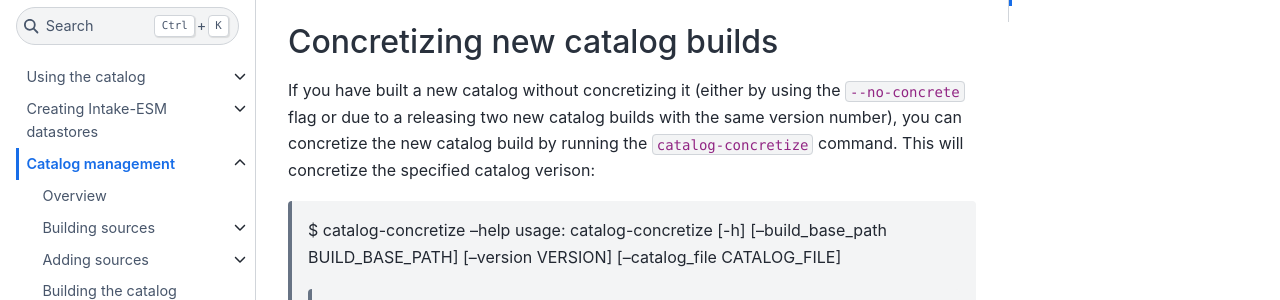
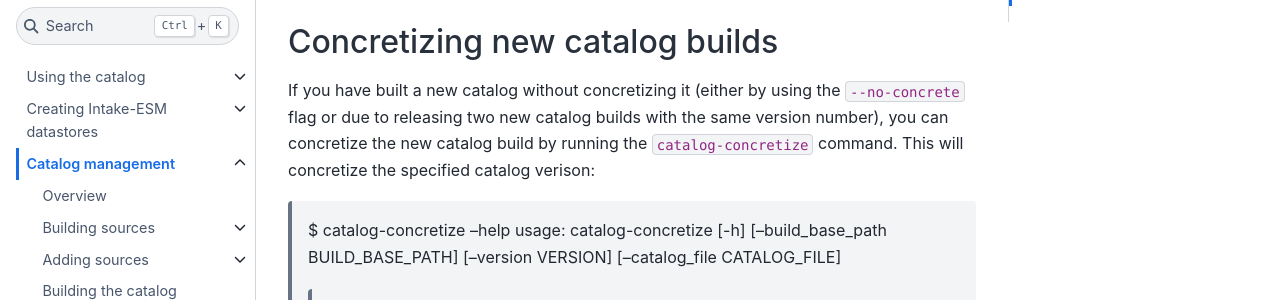
Before and after one commit to ACCESS-NRI/access-nri-intake-catalog, a Sphinx documentation site: the page built from docs/management/release.rst, in a window 1280 px wide and 900 px high, scrolled down 1829 px. Shown: the part 153-453 px from the top of the window. Built offline with Sphinx 7.4.7 and the Sphinx Book theme 1.1.4, drawn with Linux system fonts in a browser that asks for light colours; pages that are not in the unit, such as notebooks, are missing from menus.

```diff
--- a/docs/management/release.rst
+++ b/docs/management/release.rst
@@ -69,7 +69,7 @@ Generating a new catalog version
 Concretizing new catalog builds
 ^^^^^^^^^^^^^^^^^^^^^^^^^^^^^^^
 If you have built a new catalog without concretizing it (either by using the :code:`--no-concrete` flag or due to
-a releasing two new catalog builds with the same version number), you can concretize the new catalog build by
+releasing two new catalog builds with the same version number), you can concretize the new catalog build by
 running the :code:`catalog-concretize` command. This will concretize the specified catalog verison:
 
    $ catalog-concretize --help
```
